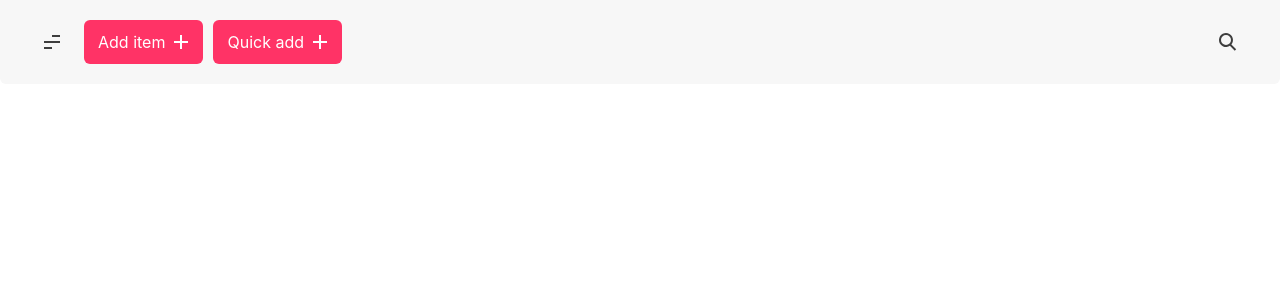
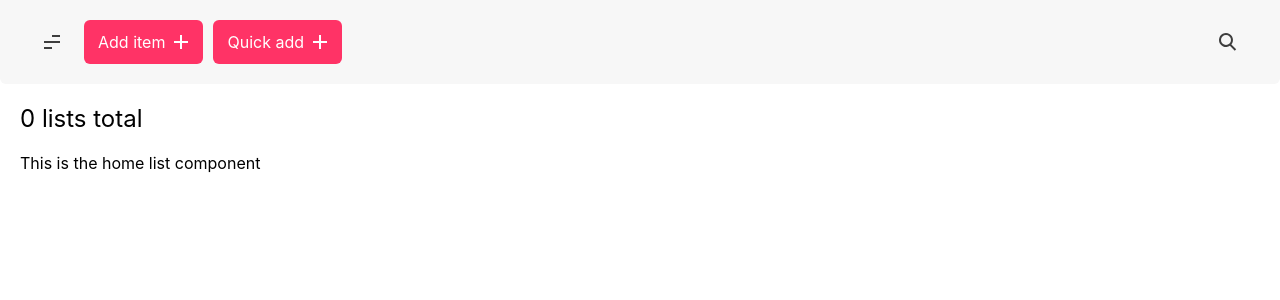
Before and after one commit to andylyell/lists-app, a React (Create React App) app in the folder front-end/: page / in a window 1280 px wide. Shown: the top 300 px of the page. Built offline with nearby package versions, Linux system fonts and the light colour scheme; no server answers.

Commit message:
breaking home and home list components up - adding more routing logic

```diff
--- a/front-end/src/App.js
+++ b/front-end/src/App.js
@@ -1,5 +1,6 @@
 import React, {Component} from 'react';
 import {BrowserRouter, Switch, Route} from 'react-router-dom';
+import Home from './components/Home/Home';
 
 import Navbar from './components/Navbar/Navbar';
 
@@ -34,7 +35,12 @@ class App extends Component {
       <BrowserRouter>
         <Navbar lists={this.state.lists}/>
         <Switch>
-          <Route exact path="/"></Route>
+          <Route
+            exact
+            path="/"
+            render={(routeProps) => (
+              <Home {...routeProps} lists={this.state.lists}/>
+            )}/>
         </Switch>
       </BrowserRouter>
     )
--- /dev/null
+++ b/front-end/src/components/Home/Home.js
@@ -0,0 +1,13 @@
+import React from 'react';
+import HomeList from './HomeList/HomeList';
+
+function Home(props) {
+    return (
+        <div className="home__container">
+            <h2 className="heading__2 home__title"> {props.lists.length} lists total</h2>
+            <HomeList/>
+        </div>
+    )
+}
+
+export default Home
--- /dev/null
+++ b/front-end/src/components/Home/HomeList/HomeList.js
@@ -0,0 +1,11 @@
+import React from 'react'
+
+function HomeList(props) {
+    return (
+        <div>
+            This is the home list component
+        </div>
+    )
+}
+
+export default HomeList;
--- /dev/null
+++ b/front-end/src/components/Home/_home.scss
@@ -0,0 +1,9 @@
+.home{
+    &__container{
+        padding: 20px;
+    }
+
+    &__title{
+        margin-bottom: 20px;
+    }
+}
--- a/front-end/src/index.scss
+++ b/front-end/src/index.scss
@@ -7,6 +7,8 @@
 //Components
 @import 'components/Navbar/navbar';
 @import 'components/Navbar/SideNav/sidenav';
+@import 'components/Home/home';
+@import 'components/Home/HomeList/homelist';
 
 //UI Components
 @import 'components/UI/Button/button';
```
Also changed, not shown: front-end/src/components/Home/HomeList/_homelist.scss (added).
